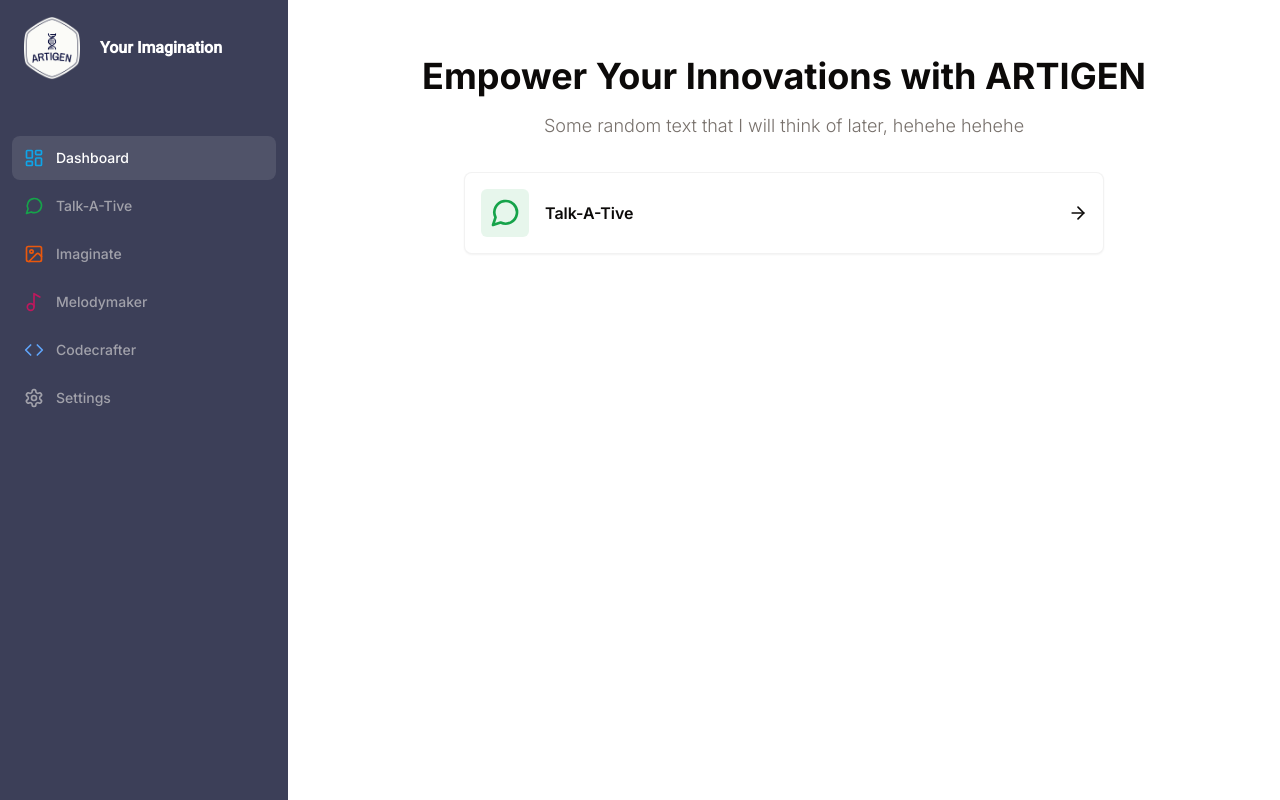
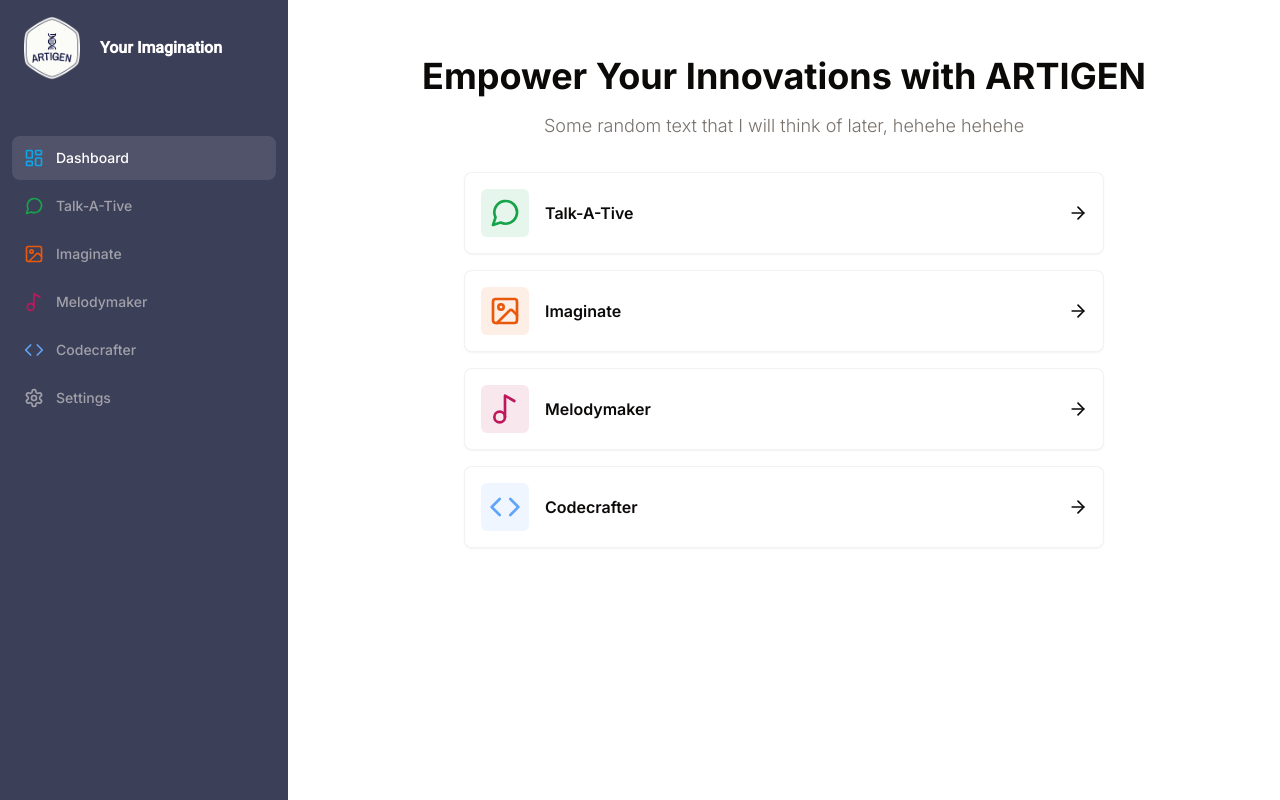
Before and after one commit to Ujjwalsharma7/ArtiGen, a Next.js app: page /dashboard in a window 1280 px wide. Built offline with nearby package versions, Linux system fonts and the light colour scheme.

Commit message:
added other tools in the dashboard

```diff
--- a/app/(dashboard)/(routes)/dashboard/page.tsx
+++ b/app/(dashboard)/(routes)/dashboard/page.tsx
@@ -1,8 +1,15 @@
 "use client";
 
-import { ArrowRight, MessageCircleIcon } from "lucide-react";
+import {
+  ArrowRight,
+  MessageCircleIcon,
+  ImageIcon,
+  Music2Icon,
+  Code,
+} from "lucide-react";
+import { useRouter } from "next/navigation";
+
 import { cn } from "@/lib/utils";
-
 import { Card } from "@/components/ui/card";
 const tools = [
   {
@@ -12,9 +19,31 @@ const tools = [
     color: "text-green-600",
     bgColor: "bg-green-600/10",
   },
+  {
+    label: "Imaginate",
+    icon: ImageIcon,
+    href: "/image",
+    color: "text-orange-600",
+    bgColor: "bg-orange-600/10",
+  },
+  {
+    label: "Melodymaker",
+    icon: Music2Icon,
+    href: "/music",
+    color: "text-pink-700",
+    bgColor: "bg-pink-700/10",
+  },
+  {
+    label: "Codecrafter",
+    icon: Code,
+    href: "/code",
+    color: "text-blue-400",
+    bgColor: "bg-blue-400/10",
+  },
 ];
 
 const DashboardPage = () => {
+  const router = useRouter();
   return (
     <div>
       <div className=" mb-8 space-y-4">
@@ -28,6 +57,7 @@ const DashboardPage = () => {
       <div className="px-4 md:px-28 lg:px-44 space-y-4">
         {tools.map((tool) => (
           <Card
+            onClick={() => router.push(tool.href)}
             key={tool.href}
             className="p-4 border-black/5 items-center justify-between hover:shadow-md transition cursor-pointer"
           >
```
